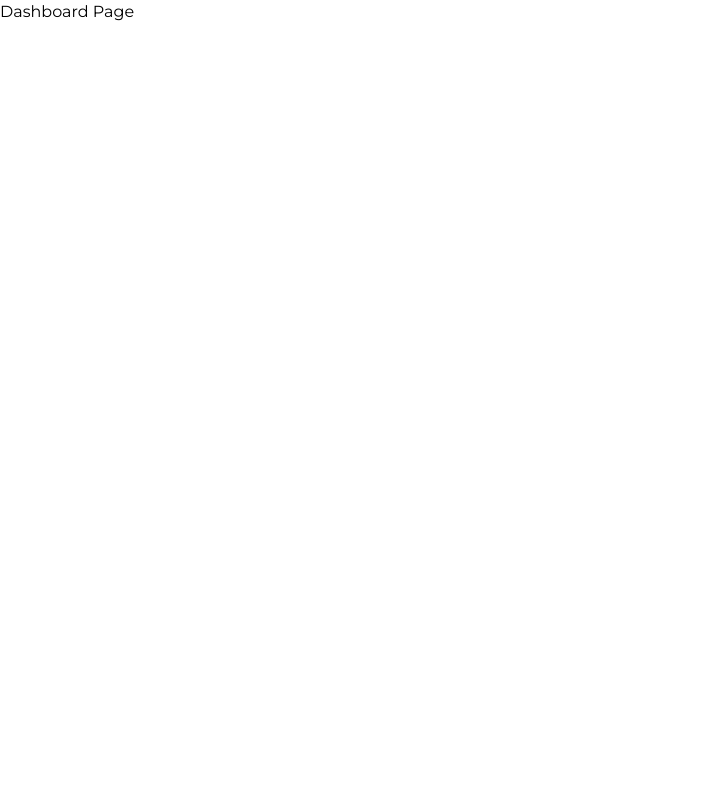
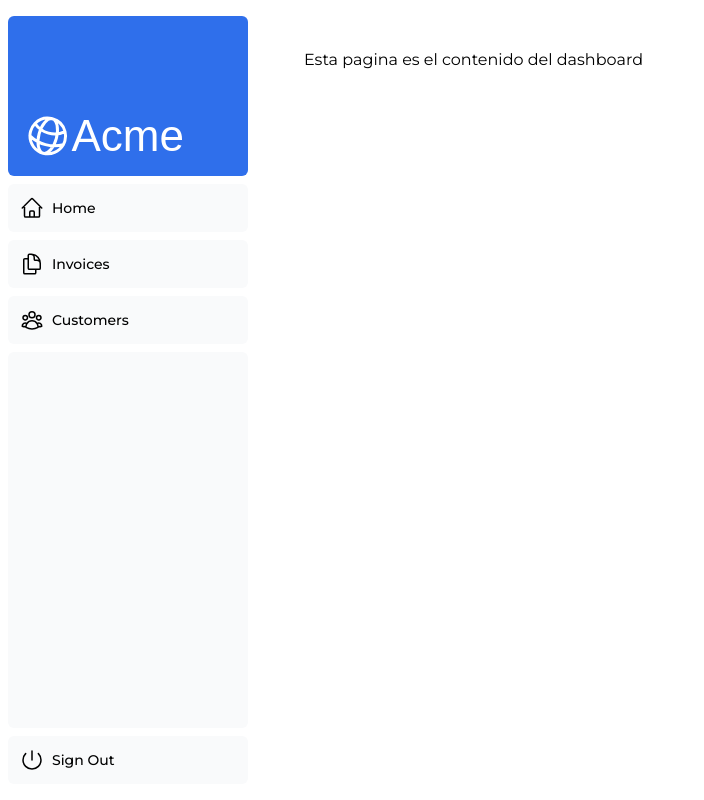
Before and after one commit to eruedasanchez/nextJS-14, a Next.js app in the folder nextjs-dashboard/: page /dashboard in a window 1280 px wide. Shown: the whole page, without its empty margins (0-704 px from the left). Built offline with nearby package versions, Linux system fonts and the light colour scheme; a web font is replaced by a local one.

Commit message:
Navigation: Link Component

```diff
--- /dev/null
+++ b/nextjs-dashboard/app/dashboard/layout.tsx
@@ -0,0 +1,12 @@
+import SideNav from "../ui/dashboard/sidenav";
+
+export default function Layout({children} : {children: React.ReactNode}){
+    return (
+        <div className="flex h-screen flex-col md:flex-row md:overflow-hidden">
+            <div className="w-full flex-none md:w-64">
+                <SideNav/>
+            </div>
+            <div className="flex-grow p-6 md:overflow-y-auto md:p-12">{children}</div>
+        </div>
+    )
+}
--- a/nextjs-dashboard/app/dashboard/page.tsx
+++ b/nextjs-dashboard/app/dashboard/page.tsx
@@ -1,3 +1,3 @@
-export default function Page() {
-    return <p>Dashboard Page</p>
+export default function DashboardPage() {
+    return <p>Esta pagina es el contenido del dashboard</p>
 }
--- a/nextjs-dashboard/app/ui/dashboard/nav-links.tsx
+++ b/nextjs-dashboard/app/ui/dashboard/nav-links.tsx
@@ -1,18 +1,11 @@
-import {
-  UserGroupIcon,
-  HomeIcon,
-  DocumentDuplicateIcon,
-} from '@heroicons/react/24/outline';
+import { HomeIcon, DocumentDuplicateIcon, UserGroupIcon } from '@heroicons/react/24/outline';
+import Link from 'next/link';
 
 // Map of links to display in the side navigation.
 // Depending on the size of the application, this would be stored in a database.
 const links = [
   { name: 'Home', href: '/dashboard', icon: HomeIcon },
-  {
-    name: 'Invoices',
-    href: '/dashboard/invoices',
-    icon: DocumentDuplicateIcon,
-  },
+  { name: 'Invoices', href: '/dashboard/invoices', icon: DocumentDuplicateIcon },
   { name: 'Customers', href: '/dashboard/customers', icon: UserGroupIcon },
 ];
 
@@ -22,14 +15,16 @@
       {links.map((link) => {
         const LinkIcon = link.icon;
         return (
-          <a
+          <Link
             key={link.name}
             href={link.href}
-            className="flex h-[48px] grow items-center justify-center gap-2 rounded-md bg-gray-50 p-3 text-sm font-medium hover:bg-sky-100 hover:text-blue-600 md:flex-none md:justify-start md:p-2 md:px-3"
+            className="flex h-[48px] grow items-center justify-center gap-2
+            rounded-md bg-gray-50 p-3 text-sm font-medium hover:bg-sky-100 hover:text-blue-600
+            md:flex-none md:justify-start md:p-2 md:px-3"
           >
             <LinkIcon className="w-6" />
             <p className="hidden md:block">{link.name}</p>
-          </a>
+          </Link>
         );
       })}
     </>
```
Also changed, not shown: 1 other file (tests, documents, lock files or other folders).
